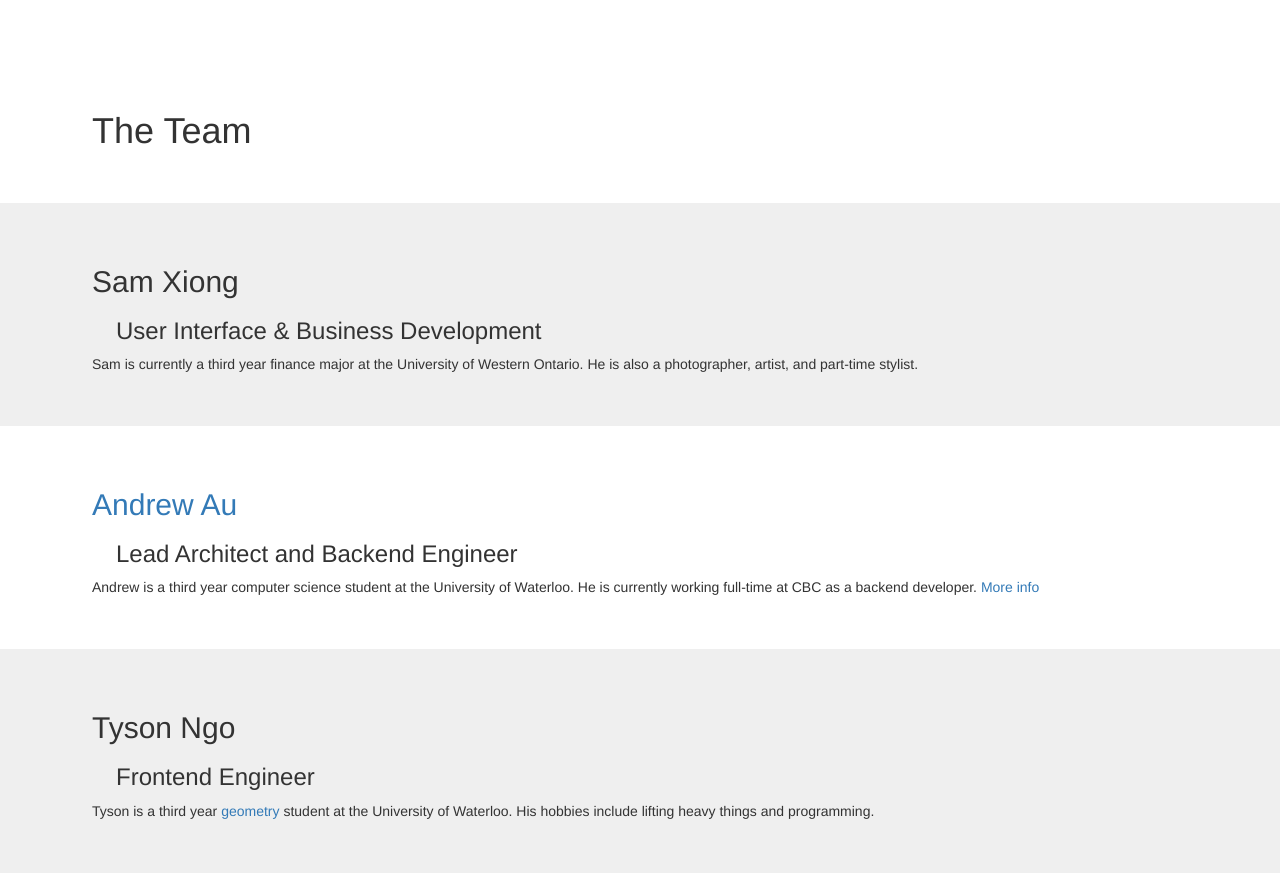
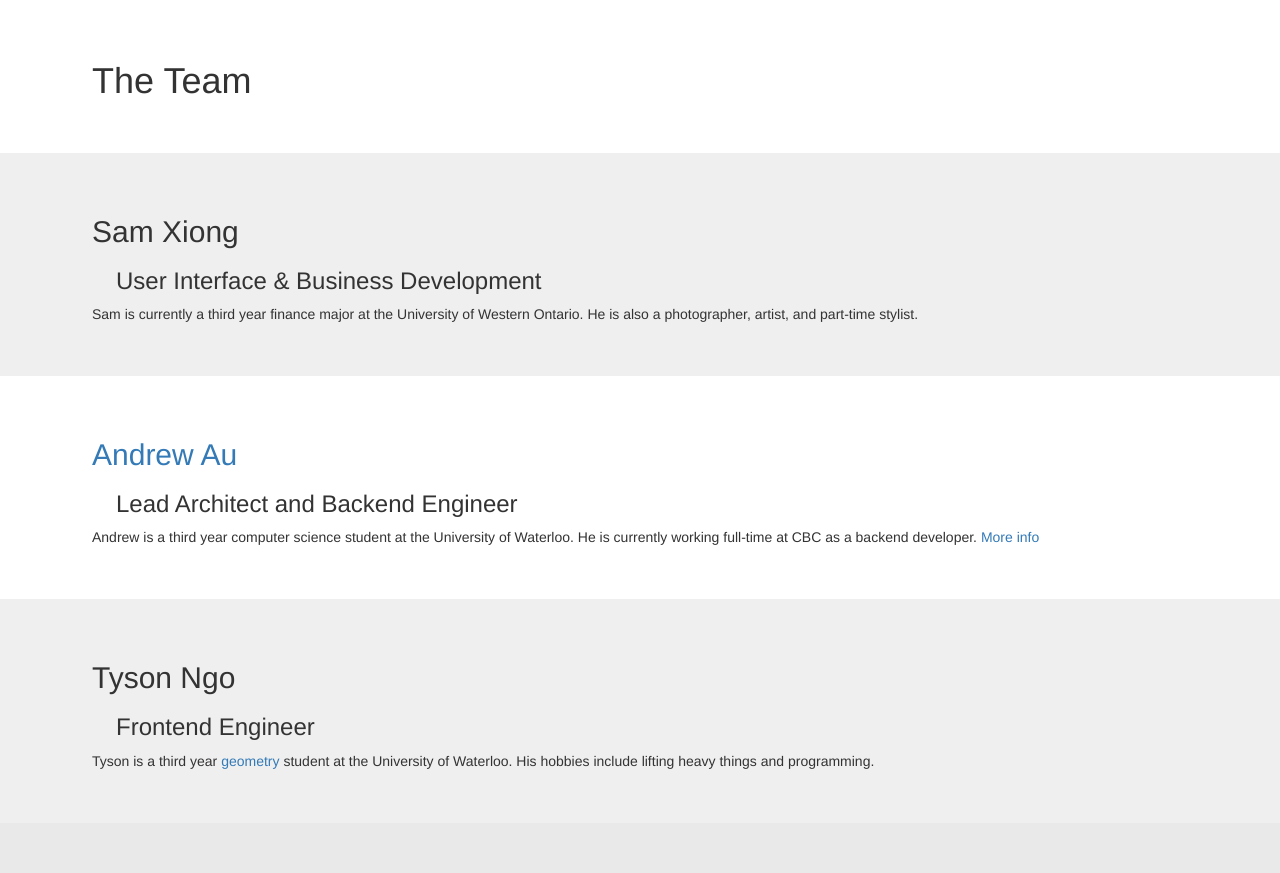
Before and after one commit to A-Au/ClubManner-Email, a Django app: page /about/ in a window 1280 px wide. Shown: the part 51-924 px from the top of the page. After the commit the page ends 820 px from the top, so only its background shows below. Run offline with Django 3.2, Linux system fonts and the light colour scheme; some libraries are stand-ins or nearby versions.

Commit message:
reduced body margin to 50px

```diff
--- a/clubmanneremail/templates/about.html
+++ b/clubmanneremail/templates/about.html
@@ -7,7 +7,7 @@
     <link rel="stylesheet" href="http://clubmanner.com/resources/css/bootstrap.min.css" type="text/css">
     <style type="text/css">
         body {
-            margin-top: 100px;
+            margin-top: 50px;
         }
         section:nth-child(odd) {
             background: #EFEFEF;
```
